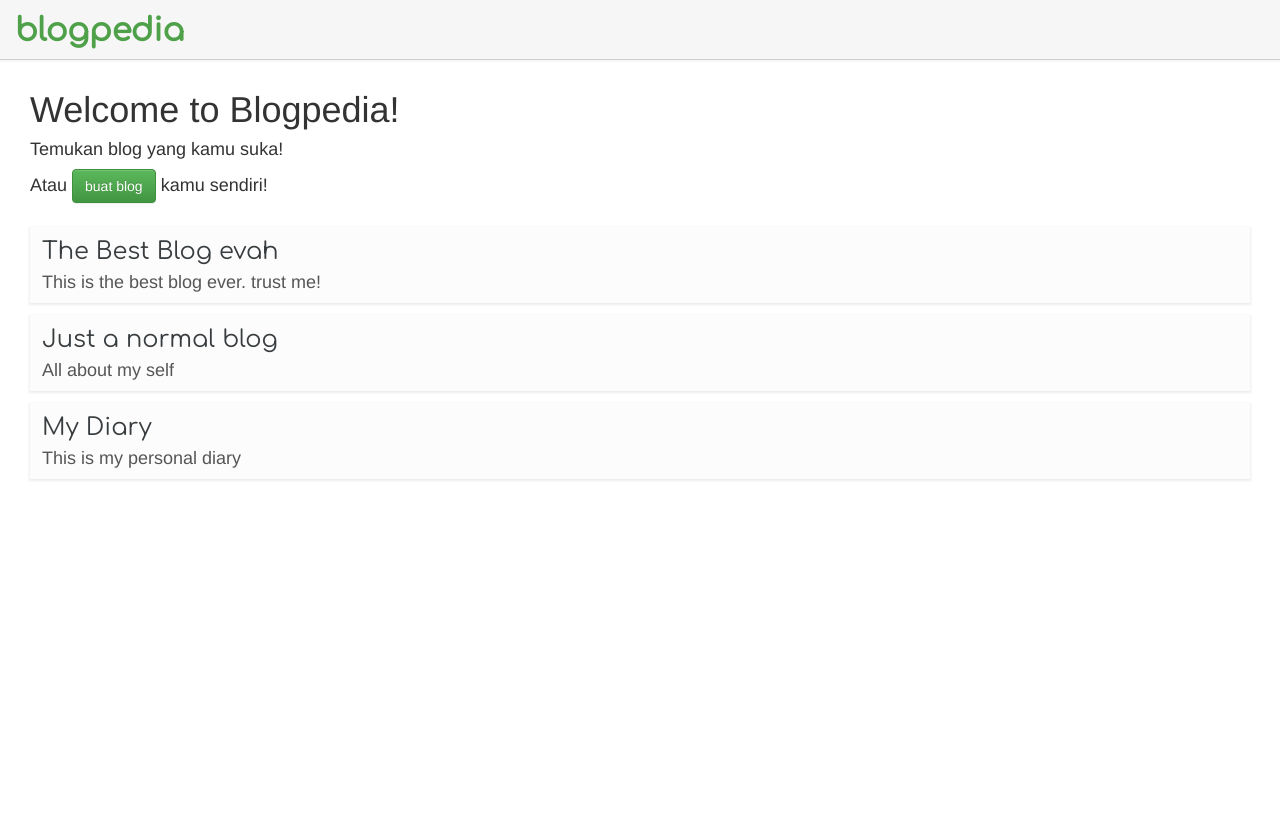
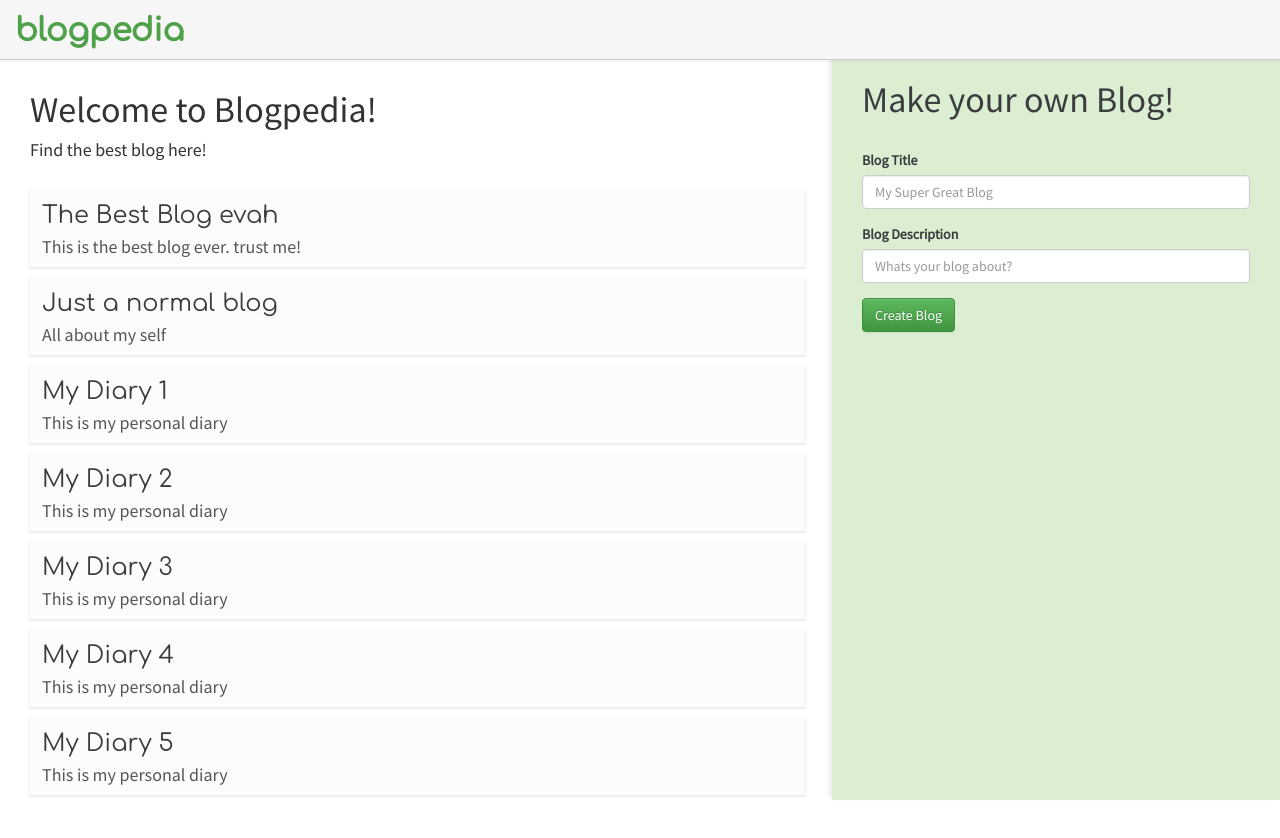
Before and after one commit to rozium/blogpedia, a React (Create React App) app: page / in a window 1280 px wide. Shown: the top 838 px of the page. Before the commit the page ends 800 px from the top, so only its background shows below. Built offline with nearby package versions, Linux system fonts and the light colour scheme.

Commit message:
update home page

```diff
--- a/public/index.html
+++ b/public/index.html
@@ -18,6 +18,8 @@
 
   <!-- font -->
   <link href="https://fonts.googleapis.com/css?family=Comfortaa" rel="stylesheet">
+  <link href="https://fonts.googleapis.com/css?family=Source+Sans+Pro" rel="stylesheet">
+  <!-- font -->
 
   <script src="https://ajax.googleapis.com/ajax/libs/jquery/3.3.1/jquery.min.js"></script>
   <!-- Latest compiled and minified JavaScript -->
--- a/src/components/Blog/index.js
+++ b/src/components/Blog/index.js
@@ -19,7 +19,6 @@ class Blog extends Component {
 }
 
 Blog.propTypes = {
-  id: PropTypes.Object,
   title: PropTypes.string,
   description: PropTypes.string,
 }
--- a/src/components/Blog/styles.js
+++ b/src/components/Blog/styles.js
@@ -1,4 +1,3 @@
-import React from "react";
 import styled from "styled-components";
 
 export const Wrapper = styled.div`
--- a/src/components/Header/styles.js
+++ b/src/components/Header/styles.js
@@ -1,7 +1,7 @@
-import React from "react";
 import styled from "styled-components";
 
 export const HeaderWrapper = styled.header`
+  /* width: 64.8%; */
   width: 100%;
   height: 60px;
   background-color: #f6f6f6;
@@ -10,7 +10,7 @@ export const HeaderWrapper = styled.header`
   left: 0;
   z-index: 2;
   border-bottom: 1px solid #cecece;
-  box-shadow: 0px 1px 2px 1px rgba(166, 166, 166, .1);
+  box-shadow: 0px 1px 1px 1px rgba(166, 166, 166, .1);
 `;
 
 export const Logo = styled.div`
--- a/src/components/forms/Input/index.js
+++ b/src/components/forms/Input/index.js
@@ -0,0 +1,31 @@
+import React, { Component } from "react";
+import PropTypes from "prop-types";
+
+import { Group } from './styles';
+
+const formatToSlug = (string) => string.trim().toLowerCase().replace(/[^\w ]+/g, '').replace(/ +/g, '-');
+
+class Input extends Component {
+  render() {
+    const { type, label, placeholder, value } = this.props;
+    return (
+      <Group>
+        {label && <label htmlFor={`inp-${formatToSlug(label)}`}>{label}</label>}
+        <input type={type} value={value} className="form-control" id={`inp-${formatToSlug(label)}`} placeholder={placeholder} />
+      </Group>
+    );
+  }
+}
+
+Input.propTypes = {
+  placeholder: PropTypes.string,
+  label: PropTypes.string,
+  type: PropTypes.string,
+  value: PropTypes.string,
+}
+
+Input.defaultProps = {
+  type: 'text',
+}
+
+export default Input;
--- /dev/null
+++ b/src/components/forms/Input/styles.js
@@ -0,0 +1,11 @@
+import styled from "styled-components";
+
+export const Group = styled.div.attrs({
+  className: 'form-group',
+})`
+  & .form-control {
+    &:focus {
+      border-color: green;
+    }
+  }
+`;
--- a/src/screens/HomePage/index.js
+++ b/src/screens/HomePage/index.js
@@ -4,25 +4,38 @@ import Header from '../../components/Header';
 import Blog from '../../components/Blog';
 import Button from '../../components/Button';
 
+import Input from '../../components/forms/Input';
+
 import {
   Container,
   BlogWrapper,
+  AddWrapper,
 } from './styles';
 
 class HomePage extends Component {
+
+  state = {
+    title: null,
+    description: null,
+  }
+
   render() {
     const Blogs = [
       { id: 1, title: "The Best Blog evah", description: "This is the best blog ever. trust me!" },
       { id: 2, title: "Just a normal blog", description: "All about my self" },
-      { id: 3, title: "My Diary", description: "This is my personal diary" },
+      { id: 3, title: "My Diary 1", description: "This is my personal diary" },
+      { id: 4, title: "My Diary 2", description: "This is my personal diary" },
+      { id: 5, title: "My Diary 3", description: "This is my personal diary" },
+      { id: 6, title: "My Diary 4", description: "This is my personal diary" },
+      { id: 7, title: "My Diary 5", description: "This is my personal diary" },
     ];
+    const { title, description } = this.state;
     return (
       <Fragment>
         <Header />
         <Container>
           <h1>Welcome to Blogpedia!</h1>
-          <h4>Temukan blog yang kamu suka!</h4>
-          <h4>Atau <Button styles="success">buat blog</Button> kamu sendiri!</h4>
+          <h4>Find the best blog here!</h4>
           <BlogWrapper>
             {Blogs.length && Blogs.map((blog) => {
               return (
@@ -35,6 +48,23 @@ class HomePage extends Component {
             })}
           </BlogWrapper>
         </Container>
+        <AddWrapper>
+          <h1>Make your own Blog!</h1>
+          <br />
+          <Input
+            value={title}
+            label="Blog Title"
+            placeholder="My Super Great Blog"
+            onChange={(e) => this.setState({ title: e.target.value })}
+          />
+          <Input
+            value={description}
+            label="Blog Description"
+            placeholder="Whats your blog about?"
+            onChange={(e) => this.setState({ description: e.target.value })}
+          />
+          <Button styles="success">Create Blog</Button>
+        </AddWrapper>
       </Fragment>
     );
   }
--- a/src/screens/HomePage/styles.js
+++ b/src/screens/HomePage/styles.js
@@ -1,10 +1,27 @@
-import React from "react";
 import styled from "styled-components";
 
 export const Container = styled.div`
+  font-family: 'Source Sans Pro', sans-serif;
   margin: 90px 30px;
 `;
 
 export const BlogWrapper = styled.div`
-  margin-top: 24px;
+  margin-top: 32px;
+  width: 63.5%;
+  font-family: 'Source Sans Pro', sans-serif;
 `;
+
+export const AddWrapper = styled.div`
+  font-family: 'Source Sans Pro', sans-serif;
+  position: fixed;
+  top: 0;
+  right: 0;
+  width: 35%;
+  height: 100%;
+  background: #DCEED1;
+  padding: 60px 30px;
+  overflow: auto;
+  box-shadow: -2px -3px 5px rgba(0, 0, 0, .1);
+  box-sizing: border-box;
+  color: #393D3F;
+`;
```
